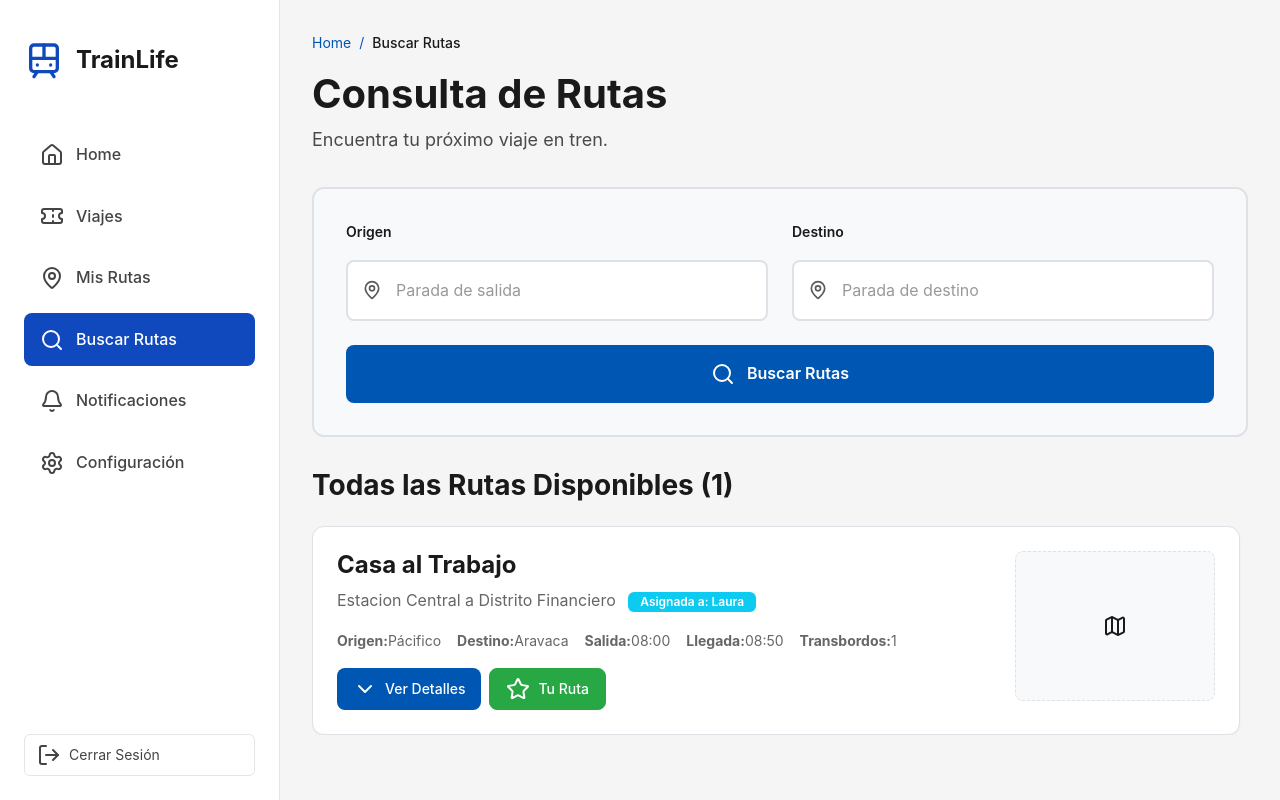
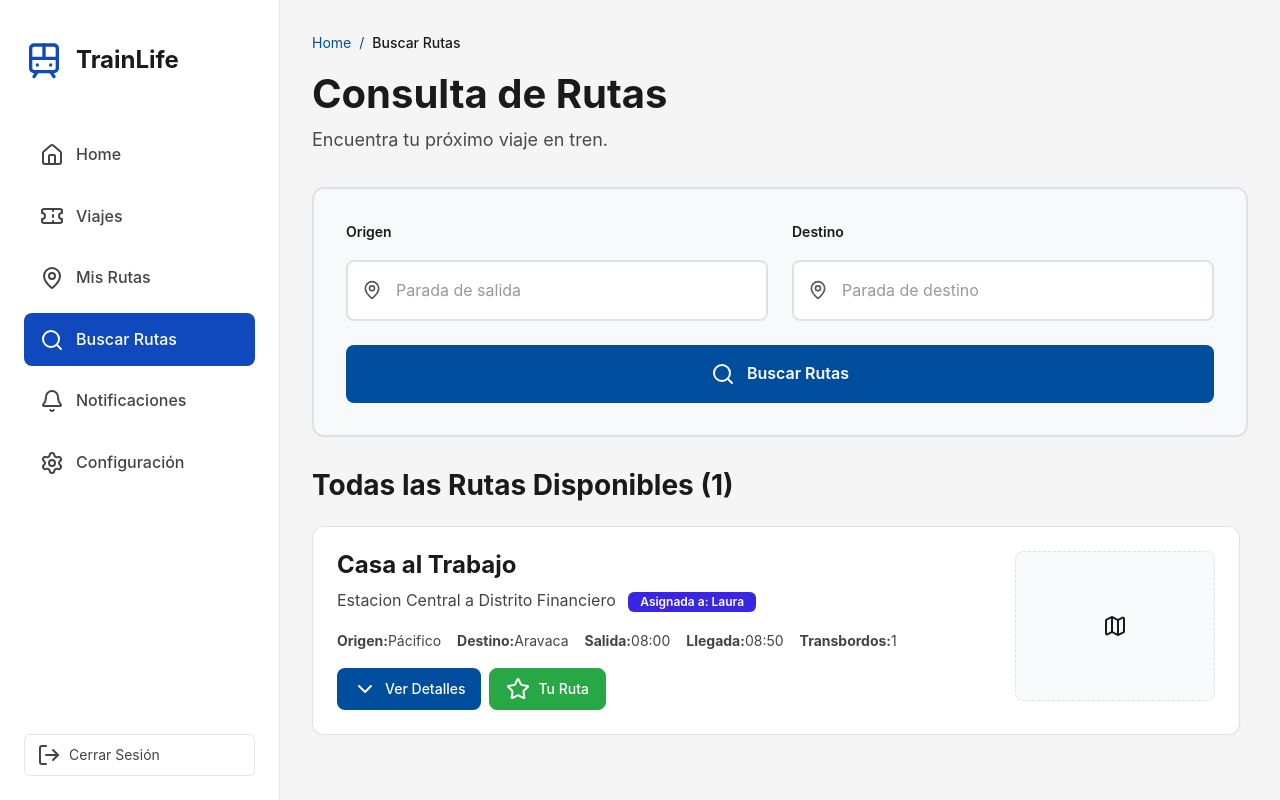
Before and after one commit to diego-vazquez-morales/TrainLife, a Django app: template trainLife/templates/buscarRutas.html in a window 1280 px wide. Run offline with Django 5.2, Linux system fonts and the light colour scheme; the template is opened without the code that fills it: values that come from a table or form of the project are taken from there, others are empty; data comes from the database, SQL or seed files in the repository; both versions use the stored data as it was after the commit.

Commit message:
todo corregido y todo accesible y todos los criterios de IPO

```diff
--- a/trainLife/static/styles/buscarRutas.css
+++ b/trainLife/static/styles/buscarRutas.css
@@ -2,12 +2,12 @@
 
 /* === Variables CSS === */
 :root {
-    --primary-color: #0056b3;
-    --primary-hover: #003d82;
+    --primary-color: #014d9e;
+    --primary-hover: #01336b;
     --success-color: #28a745;
     --success-hover: #218838;
     --text-dark: #1a1a1a;
-    --text-secondary: #666666;
+    --text-secondary: #444444;
     --text-light: #999999;
     --bg-main: #f5f5f5;
     --bg-white: #ffffff;
@@ -719,7 +719,7 @@ body {
 }
 
 .bg-info {
-    background-color: #17a2b8;
+    background-color: #3926e4 !important;
     color: white;
 }
 
--- a/trainLife/static/styles/configuracion.css
+++ b/trainLife/static/styles/configuracion.css
@@ -2,10 +2,10 @@
 
 /* === Variables CSS === */
 :root {
-    --primary-color: #0f49bd;
+    --primary-color: #0b3fa7;
     --primary-hover: #0d3a9a;
     --text-dark: #1a1a1a;
-    --text-secondary: #666666;
+    --text-secondary: #444444;
     --text-label: #333333;
     --text-light: #999999;
     --bg-main: #f5f5f5;
--- a/trainLife/static/styles/misRutas.css
+++ b/trainLife/static/styles/misRutas.css
@@ -165,7 +165,7 @@ body {
 
 .btn-delete {
     background-color: #ffffff;
-    color: #a80808;
+    color: #880606;
     border: 1px solid #dc2626;
 }
 
```
Also changed, not shown: db.sqlite3.
